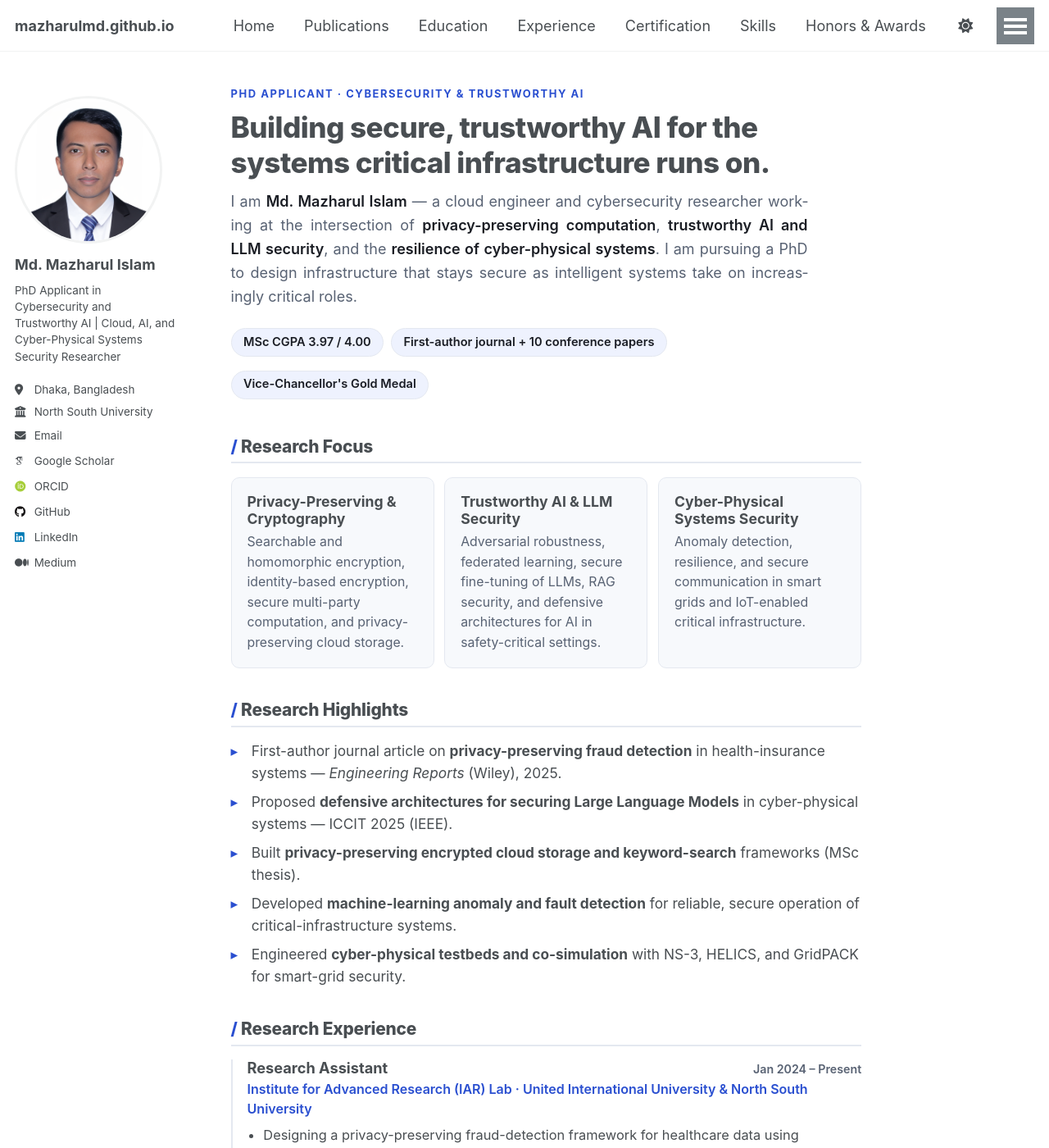
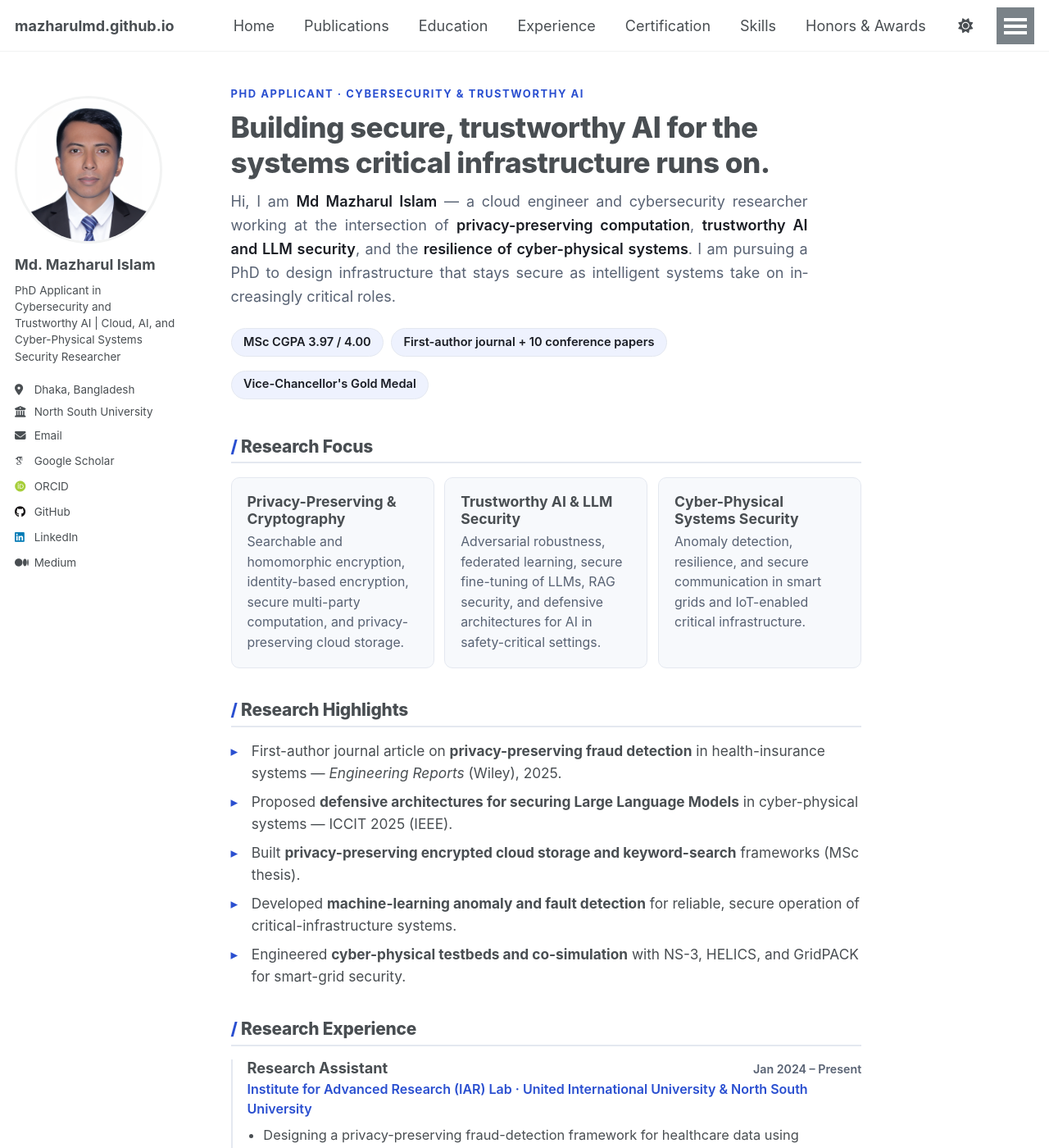
Before and after one commit to mazharulmd/mazharulmd.github.io, a Jekyll site: the page built from _pages/about.md, in a window 1280 px wide and 1400 px high. Shown: the whole window at 82% size. Built offline with Jekyll 4.4.1, drawn with Linux system fonts in a browser that asks for light colours; some web fonts are replaced; a script that is not in the unit is left out; part of the change alters nothing that is shown.

Commit message:
Update about.md

```diff
--- a/_pages/about.md
+++ b/_pages/about.md
@@ -12,13 +12,9 @@ html[data-theme="dark"] .hx{ --hx-accent:#90a4ff; --hx-soft:#1b2233; --hx-card:#
 .hx{ color:inherit; }
 .hx-eyebrow{ display:inline-block; font-size:.72rem; font-weight:700; letter-spacing:.12em; text-transform:uppercase; color:var(--hx-accent); margin-bottom:.45rem; }
 .hx-hero h1{ font-size:1.95rem; line-height:1.22; font-weight:800; letter-spacing:-.015em; margin:.1rem 0 .6rem; }
-.hx-lead{ font-size:1.05rem; line-height:1.62; color:var(--hx-muted); margin:0 0 1rem; max-width:62ch; }
+.hx-lead{ font-size:1.05rem; line-height:1.62; color:var(--hx-muted); margin:0 0 1rem; max-width:62ch; text-align:justify; hyphens:auto; }
 .hx-lead b{ color:var(--hx-ink); font-weight:600; }
-.hx-lead {
-  text-align: justify;
-  line-height: 1.62;
-  hyphens: auto;
-}
+
 .hx-stats{ display:flex; flex-wrap:wrap; gap:.5rem; margin:.2rem 0 .2rem; padding:0; list-style:none; }
 .hx-stats li{ font-size:.81rem; font-weight:600; color:var(--hx-ink); background:var(--hx-soft); border:1px solid var(--hx-border); border-radius:999px; padding:.32rem .8rem; }
 .hx h2.hx-h2{ font-size:1.16rem; font-weight:800; letter-spacing:-.01em; margin:2.1rem 0 .9rem; padding-bottom:.35rem; border-bottom:2px solid var(--hx-border); }
@@ -51,7 +47,7 @@ html[data-theme="dark"] .hx{ --hx-accent:#90a4ff; --hx-soft:#1b2233; --hx-card:#
 <div class="hx-hero">
   <span class="hx-eyebrow">PhD Applicant &middot; Cybersecurity &amp; Trustworthy AI</span>
   <h1>Building secure, trustworthy AI for the systems critical infrastructure runs on.</h1>
-  <p class="hx-lead">I am <b>Md. Mazharul Islam</b> &mdash; a cloud engineer and cybersecurity researcher working at the intersection of <b>privacy-preserving computation</b>, <b>trustworthy AI and LLM security</b>, and the <b>resilience of cyber-physical systems</b>. I am pursuing a PhD to design infrastructure that stays secure as intelligent systems take on increasingly critical roles.</p>
+  <p class="hx-lead">Hi, I am <b>Md Mazharul Islam</b> &mdash; a cloud engineer and cybersecurity researcher working at the intersection of <b>privacy-preserving computation</b>, <b>trustworthy AI and LLM security</b>, and the <b>resilience of cyber-physical systems</b>. I am pursuing a PhD to design infrastructure that stays secure as intelligent systems take on increasingly critical roles.</p>
   <ul class="hx-stats">
     <li>MSc CGPA 3.97 / 4.00</li>
     <li>First-author journal + 10 conference papers</li>
```
